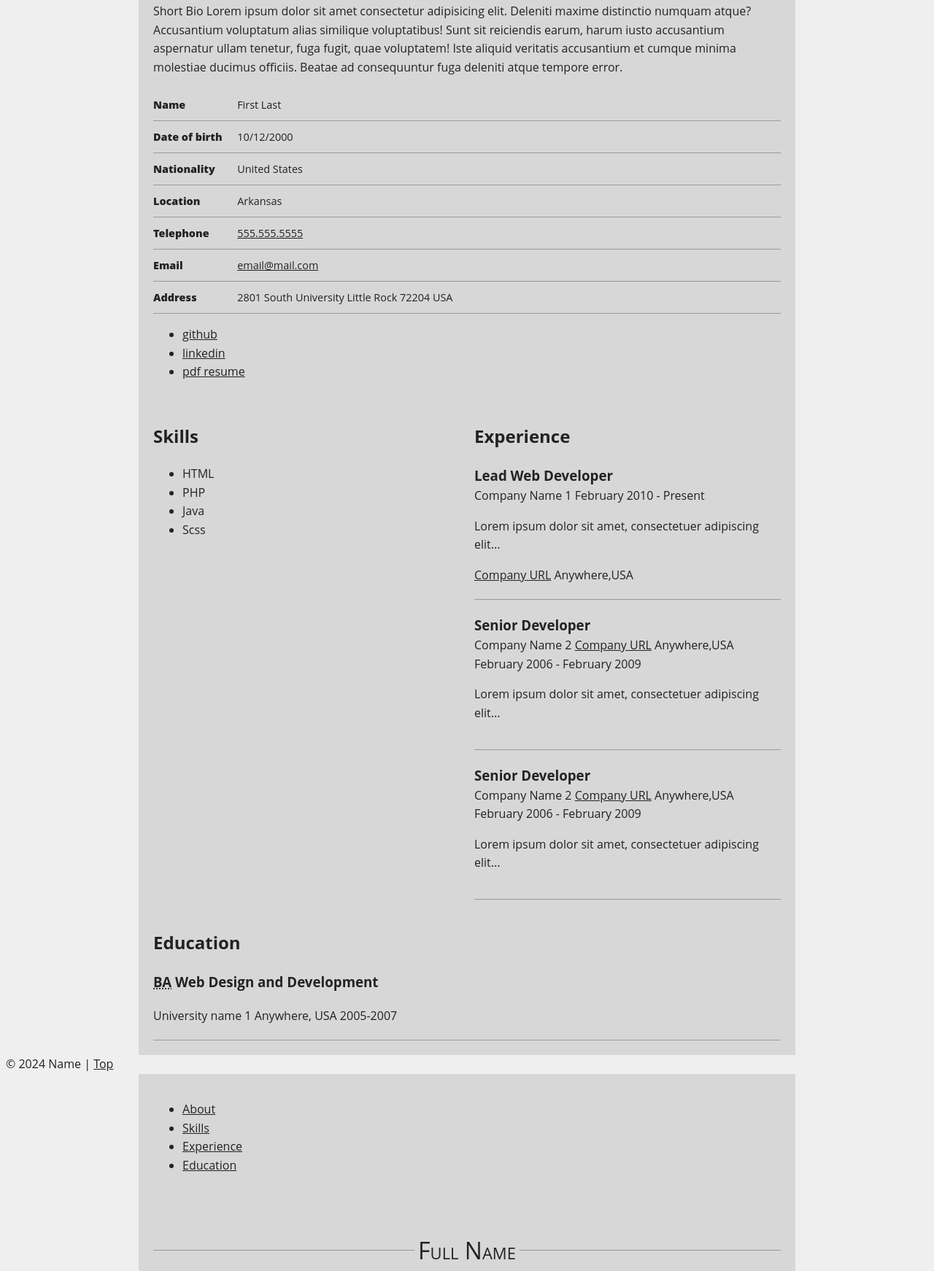
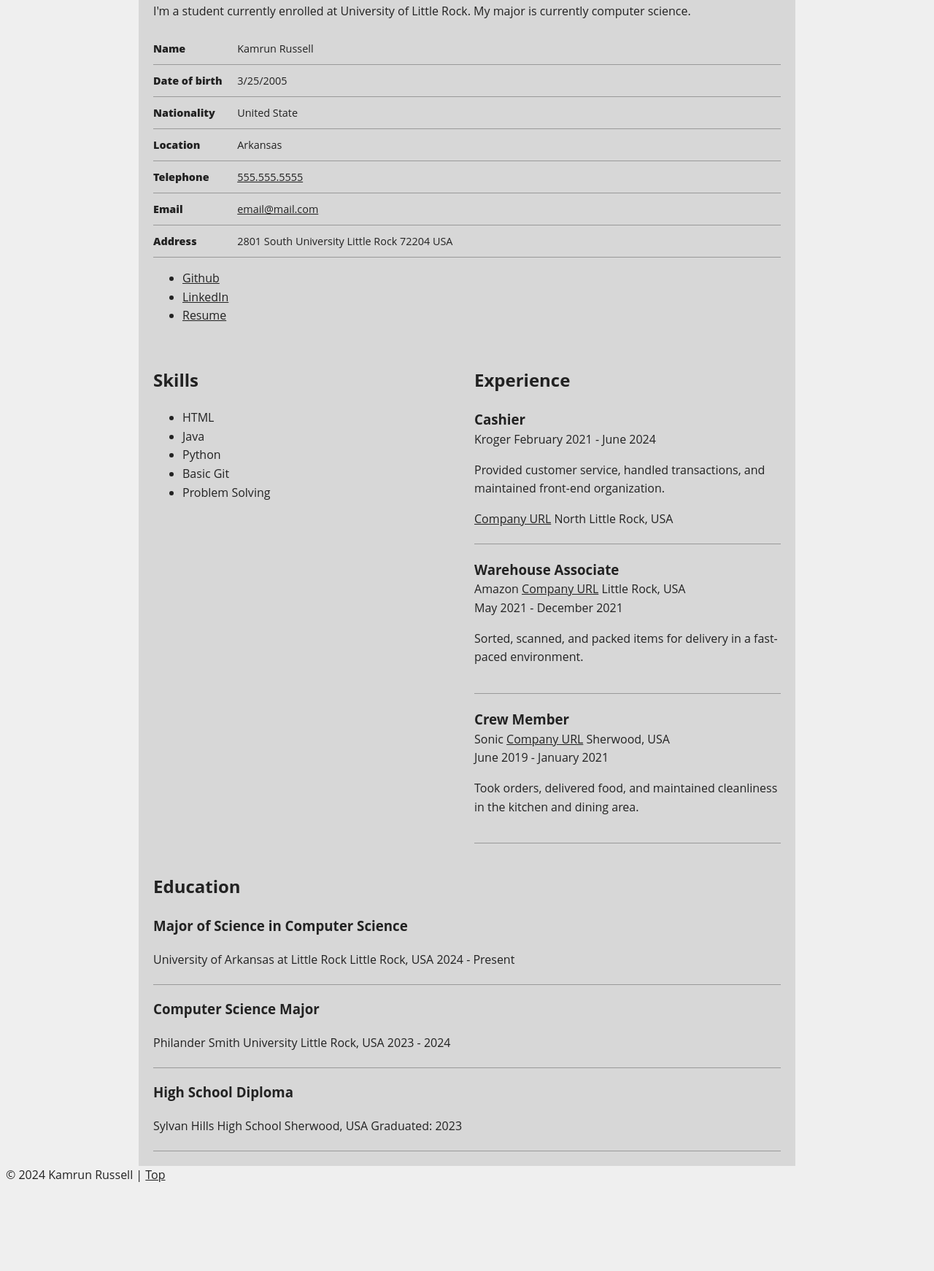
Before and after one commit to ilvkrs/ifsc-3342, a website: page resume/index.html in a window 1280 px wide. Shown: the part 1015-2757 px from the top of the page at 73% size. After the commit the page ends 2646 px from the top, so only its background shows below. Drawn offline with Linux system fonts and the light colour scheme.

Commit message:
Added info to resume

```diff
--- a/resume/index.html
+++ b/resume/index.html
@@ -3,12 +3,12 @@
 <head>
   <meta charset="utf-8">
   <meta name="viewport" content="width=device-width, initial-scale=1">
-  <title></title>
+  <title>Kamrun Russell</title>
   <link rel="stylesheet" href="css/style.css">
-  <meta name="description" content="">
+  <meta name="description" content="Kamrun Russell - Computer Science Portfolio">
 
-  <meta property="og:title" content="">
-  <meta property="og:type" content="">
+  <meta property="og:title" content="Kamrun Russell">
+  <meta property="og:type" content="profile">
   <meta property="og:url" content="">
   <meta property="og:image" content="">
 
@@ -32,24 +32,26 @@
      </ul>
     </nav>
   </header>
+
   <!-- Main -->
   <main itemscope itemtype="http://schema.org/Person" class="container">
-    <h1 class="page-title">Full Name</h1>
+    <h1 class="page-title">Kamrun Russell</h1>
+
     <section id="about">
       <h2>Personal Details</h2>
       <div class="bio">
-      <img itemprop="image" src="https://placehold.co/600x600?text=Headshot" alt="Your Name">
-      <p itemprop="description">Short Bio Lorem ipsum dolor sit amet consectetur adipisicing elit. Deleniti maxime distinctio numquam atque? Accusantium voluptatum alias similique voluptatibus! Sunt sit reiciendis earum, harum iusto accusantium aspernatur ullam tenetur, fuga fugit, quae voluptatem! Iste aliquid veritatis accusantium et cumque minima molestiae ducimus officiis. Beatae ad consequuntur fuga deleniti atque tempore error.</p>
+        <img itemprop="image" src="https://placehold.co/600x600?text=Kamrun+Russell" alt="Kamrun Russell">
+        <p itemprop="description">I'm a student currently enrolled at University of Little Rock. My major is currently computer science.</p>
       </div>
       <dl class="details">
         <dt>Name</dt>
         <dd itemprop="name">
-          <span itemprop="givenName">First</span> <span itemprop="familyName">Last</span>
+          <span itemprop="givenName">Kamrun</span> <span itemprop="familyName">Russell</span>
         </dd>
         <dt>Date of birth</dt>
-        <dd itemprop="birthDate"><time datetime="2000-10-12">10/12/2000</time></dd>
+        <dd itemprop="birthDate"><time datetime="2005-3-25">3/25/2005</time></dd>
         <dt>Nationality</dt>
-        <dd itemprop="nationality">United States</dd>
+        <dd itemprop="nationality"s>United State</dd>
         <dt>Location</dt>
         <dd itemprop="homeLocation">Arkansas</dd>
         <dt>Telephone</dt>
@@ -61,219 +63,106 @@
           <a itemprop="email" href="mailto:email@mail.com">email@mail.com</a>
         </dd>
         <dt>Address</dt>
-
         <dd itemprop="address" itemscope itemtype="http://schema.org/PostalAddress">
           <span itemprop="streetAddress">2801 South University</span>
           <span itemprop="addressLocality">Little Rock</span>
           <span itemprop="postalCode">72204</span>
           <span itemprop="addressCountry">USA</span>
         </dd>
-
       </dl>
       <ul class="related-links">
-        <li><a itemprop="url" rel="me" href="https://github.com/profile"> github</a></li>
-        <li><a itemprop="url" rel="me" href="http://linkedin.com/profile">linkedin</a></li>
-        <li><a itemprop="url" href="resume.pdf" download>pdf resume</a></li>
+        <li><a itemprop="url" rel="me" href="https://github.com/ilvkrs">Github</a></li>
+        <li><a itemprop="url" rel="me" href="https://www.linkedin.com/in/kamrun-r-417b95283/">LinkedIn</a></li>
+        <li><a itemprop="url" href="resume.pdf" download>Resume</a></li>
       </ul>
     </section>
+
     <section id="skills">
       <h2>Skills</h2>
       <ul>
         <li class="skill">HTML</li>
-        <li class="skill">PHP</li>
         <li class="skill">Java</li>
-        <li class="skill">Scss</li>
+        <li class="skill">Python</li>
+        <li class="skill">Basic Git</li>
+        <li class="skill">Problem Solving</li>
       </ul>
+    </section>
 
-    </section>
     <section id="experience">
       <h2>Experience</h2>
-      <!-- current job -->
       <article class="job">
-        <h3 itemprop="jobTitle">Lead Web Developer</h3>
+        <h3 itemprop="jobTitle">Cashier</h3>
         <div itemprop="worksFor" itemscope itemtype="http://schema.org/Organization">
-          <span itemprop="name">Company Name 1</span>
-          <span>February 2010 - Present</span>
-          <p itemprop="description">Lorem ipsum dolor sit amet, consectetuer adipiscing elit...</p>
+          <span itemprop="name">Kroger</span>
+          <span>February 2021 - June 2024</span>
+          <p itemprop="description">Provided customer service, handled transactions, and maintained front-end organization.</p>
           <span itemprop="location" itemscope itemtype="http://schema.org/Place">
-            <a itemprop="url" href="http://link-to-company.com">Company URL</a>
+            <a itemprop="url" href="http://kroger.com">Company URL</a>
             <span itemprop="address" itemscope itemtype="http://schema.org/PostalAddress">
-            <span itemprop="addressLocality">Anywhere,USA</span>
+              <span itemprop="addressLocality">North Little Rock, USA</span>
             </span>
           </span>
         </div>
       </article>
-      <!-- Previous Jobs - Notice Slightly Different Format-->
+
       <article class="job" itemscope itemtype="http://schema.org/Organization">
-        <h3 itemprop="name">Senior Developer</h3>
+        <h3 itemprop="name">Warehouse Associate</h3>
         <span itemprop="location" itemscope itemtype="http://schema.org/Place">
-            <span itemprop="name">Company Name 2</span>
-        <a itemprop="url" href="http://link-to-company.com">Company URL</a>
+          <span itemprop="name">Amazon</span>
+          <a itemprop="url" href="http://amazon.com">Company URL</a>
           <span itemprop="address" itemscope itemtype="http://schema.org/PostalAddress">
-              <span itemprop="addressLocality">Anywhere,USA</span>
+            <span itemprop="addressLocality">Little Rock, USA</span>
           </span>
         </span>
         <div itemscope itemtype="https://schema.org/EmployeeRole">
-        <span itemprop="startDate" content="2006-02-21T20:00">February 2006</span> -
-        <span itemprop="endDate" content="2009-02-21T20:00">February 2009</span>
+          <span itemprop="startDate" content="2021-05-01">May 2021</span> -
+          <span itemprop="endDate" content="2021-12-01">December 2021</span>
         </div>
-        <p itemprop="description">Lorem ipsum dolor sit amet, consectetuer adipiscing elit...</p>
+        <p itemprop="description">Sorted, scanned, and packed items for delivery in a fast-paced environment.</p>
       </article>
+
       <article class="job" itemscope itemtype="http://schema.org/Organization">
-        <h3 itemprop="name">Senior Developer</h3>
+        <h3 itemprop="name">Crew Member</h3>
         <span itemprop="location" itemscope itemtype="http://schema.org/Place">
-            <span itemprop="name">Company Name 2</span>
-        <a itemprop="url" href="http://link-to-company.com">Company URL</a>
+          <span itemprop="name">Sonic</span>
+          <a itemprop="url" href="http://sonicdrivein.com">Company URL</a>
           <span itemprop="address" itemscope itemtype="http://schema.org/PostalAddress">
-              <span itemprop="addressLocality">Anywhere,USA</span>
+            <span itemprop="addressLocality">Sherwood, USA</span>
           </span>
         </span>
         <div itemscope itemtype="https://schema.org/EmployeeRole">
-        <span itemprop="startDate" content="2006-02-21T20:00">February 2006</span> -
-        <span itemprop="endDate" content="2009-02-21T20:00">February 2009</span>
+          <span itemprop="startDate" content="2020-06-01">June 2019</span> -
+          <span itemprop="endDate" content="2020-12-01">January 2021</span>
         </div>
-        <p itemprop="description">Lorem ipsum dolor sit amet, consectetuer adipiscing elit...</p>
+        <p itemprop="description">Took orders, delivered food, and maintained cleanliness in the kitchen and dining area.</p>
       </article>
     </section>
+
     <section id="education">
       <h2>Education</h2>
       <article class="certificate" itemprop="alumniOf" itemscope itemtype="http://schema.org/EducationalOrganization">
-        <h3 itemprop="description"><abbr title="Master of Science">BA</abbr> Web Design and Development</h3>
-        <span itemprop="name">University name 1</span>
-        <span itemprop="location" itemscope>Anywhere, USA</span>
-        <span>2005-2007</span>
+        <h3 itemprop="description">Major of Science in Computer Science</h3>
+        <span itemprop="name">University of Arkansas at Little Rock</span>
+        <span itemprop="location" itemscope>Little Rock, USA</span>
+        <span>2024 - Present</span>
+      </article>
+
+      <article class="certificate" itemprop="alumniOf" itemscope itemtype="http://schema.org/EducationalOrganization">
+        <h3 itemprop="description">Computer Science Major</h3>
+        <span itemprop="name">Philander Smith University</span>
+        <span itemprop="location" itemscope>Little Rock, USA</span>
+        <span>2023 - 2024</span>
+      </article>
+
+      <article class="certificate" itemprop="alumniOf" itemscope itemtype="http://schema.org/EducationalOrganization">
+        <h3 itemprop="description">High School Diploma</h3>
+        <span itemprop="name">Sylvan Hills High School</span>
+        <span itemprop="location" itemscope>Sherwood, USA</span>
+        <span>Graduated: 2023</span>
       </article>
     </section>
   </main>
-  <!-- Footer -->
-  <footer>
-    <div id="copyright">
-      &copy; 2024 Name | <a href="#top">Top</a>
-    </div>
-  </footer><header class="container" id="top">
-    <!-- Main navigation -->
-    <nav class="primary">
-    <ul>
-      <li><a href="#about">About</a></li>
-      <li><a href="#skills">Skills</a></li>
-      <li><a href="#experience">Experience</a></li>
-      <li><a href="#education">Education</a></li>
-     </ul>
-    </nav>
-  </header>
-  <!-- Main -->
-  <main itemscope itemtype="http://schema.org/Person" class="container">
-    <h1 class="page-title">Full Name</h1>
-    <section id="about">
-      <h2>Personal Details</h2>
-      <div class="bio">
-      <img itemprop="image" src="https://placehold.co/600x600?text=Headshot" alt="Your Name">
-      <p itemprop="description">Short Bio Lorem ipsum dolor sit amet consectetur adipisicing elit. Deleniti maxime distinctio numquam atque? Accusantium voluptatum alias similique voluptatibus! Sunt sit reiciendis earum, harum iusto accusantium aspernatur ullam tenetur, fuga fugit, quae voluptatem! Iste aliquid veritatis accusantium et cumque minima molestiae ducimus officiis. Beatae ad consequuntur fuga deleniti atque tempore error.</p>
-      </div>
-      <dl class="details">
-        <dt>Name</dt>
-        <dd itemprop="name">
-          <span itemprop="givenName">First</span> <span itemprop="familyName">Last</span>
-        </dd>
-        <dt>Date of birth</dt>
-        <dd itemprop="birthDate"><time datetime="2000-10-12">10/12/2000</time></dd>
-        <dt>Nationality</dt>
-        <dd itemprop="nationality">United States</dd>
-        <dt>Location</dt>
-        <dd itemprop="homeLocation">Arkansas</dd>
-        <dt>Telephone</dt>
-        <dd>
-          <a itemprop="telephone" href="tel:555.555.5555">555.555.5555</a>
-        </dd>
-        <dt>Email</dt>
-        <dd>
-          <a itemprop="email" href="mailto:email@mail.com">email@mail.com</a>
-        </dd>
-        <dt>Address</dt>
 
-        <dd itemprop="address" itemscope itemtype="http://schema.org/PostalAddress">
-          <span itemprop="streetAddress">2801 South University</span>
-          <span itemprop="addressLocality">Little Rock</span>
-          <span itemprop="postalCode">72204</span>
-          <span itemprop="addressCountry">USA</span>
-        </dd>
-
-      </dl>
-      <ul class="related-links">
-        <li><a itemprop="url" rel="me" href="https://github.com/profile"> github</a></li>
-        <li><a itemprop="url" rel="me" href="http://linkedin.com/profile">linkedin</a></li>
-        <li><a itemprop="url" href="resume.pdf" download>pdf resume</a></li>
-      </ul>
-    </section>
-    <section id="skills">
-      <h2>Skills</h2>
-      <ul>
-        <li class="skill">HTML</li>
-        <li class="skill">PHP</li>
-        <li class="skill">Java</li>
-        <li class="skill">Scss</li>
-      </ul>
-
-    </section>
-    <section id="experience">
-      <h2>Experience</h2>
-      <!-- current job -->
-      <article class="job">
-        <h3 itemprop="jobTitle">Lead Web Developer</h3>
-        <div itemprop="worksFor" itemscope itemtype="http://schema.org/Organization">
-          <span itemprop="name">Company Name 1</span>
-          <span>February 2010 - Present</span>
-          <p itemprop="description">Lorem ipsum dolor sit amet, consectetuer adipiscing elit...</p>
-          <span itemprop="location" itemscope itemtype="http://schema.org/Place">
-            <a itemprop="url" href="http://link-to-company.com">Company URL</a>
-            <span itemprop="address" itemscope itemtype="http://schema.org/PostalAddress">
-            <span itemprop="addressLocality">Anywhere,USA</span>
-          </span>
-          </span>
-        </div>
-      </article>
-      <!-- Previous Jobs - Notice Slightly Different Format-->
-      <article class="job" itemscope itemtype="http://schema.org/Organization">
-        <h3 itemprop="name">Senior Developer</h3>
-        <span itemprop="location" itemscope itemtype="http://schema.org/Place">
-            <span itemprop="name">Company Name 2</span>
-        <a itemprop="url" href="http://link-to-company.com">Company URL</a>
-        <span itemprop="address" itemscope itemtype="http://schema.org/PostalAddress">
-              <span itemprop="addressLocality">Anywhere,USA</span>
-        </span>
-        </span>
-        <div itemscope itemtype="https://schema.org/EmployeeRole">
-        <span itemprop="startDate" content="2006-02-21T20:00">February 2006</span> -
-        <span itemprop="endDate" content="2009-02-21T20:00">February 2009</span>
-        </div>
-        <p itemprop="description">Lorem ipsum dolor sit amet, consectetuer adipiscing elit...</p>
-      </article>
-     <article class="job" itemscope itemtype="http://schema.org/Organization">
-        <h3 itemprop="name">Senior Developer</h3>
-        <span itemprop="location" itemscope itemtype="http://schema.org/Place">
-            <span itemprop="name">Company Name 2</span>
-        <a itemprop="url" href="http://link-to-company.com">Company URL</a>
-        <span itemprop="address" itemscope itemtype="http://schema.org/PostalAddress">
-              <span itemprop="addressLocality">Anywhere,USA</span>
-        </span>
-        </span>
-        <div itemscope itemtype="https://schema.org/EmployeeRole">
-        <span itemprop="startDate" content="2006-02-21T20:00">February 2006</span> -
-        <span itemprop="endDate" content="2009-02-21T20:00">February 2009</span>
-        </div>
-        <p itemprop="description">Lorem ipsum dolor sit amet, consectetuer adipiscing elit...</p>
-      </article>
-    </section>
-    <section id="education">
-      <h2>Education</h2>
-      <article class="certificate" itemprop="alumniOf" itemscope itemtype="http://schema.org/EducationalOrganization">
-        <h3 itemprop="description"><abbr title="Master of Science">BA</abbr> Web Design and Development</h3>
-        <span itemprop="name">University name 1</span>
-        <span itemprop="location" itemscope>Anywhere, USA</span>
-        <span>2005-2007</span>
-      </article>
-    </section>
-  </main>
   <!-- Footer -->
   <footer>
     <div id="copyright">
@@ -282,5 +171,4 @@
   </footer>
   <script src="js/app.js"></script>
 </body>
-
 </html>
```
Also changed, not shown: index.html (+1 -0 lines), assets/img/flexbox-defense.png (added). Lines whose indentation alone changed are shown as unchanged.
